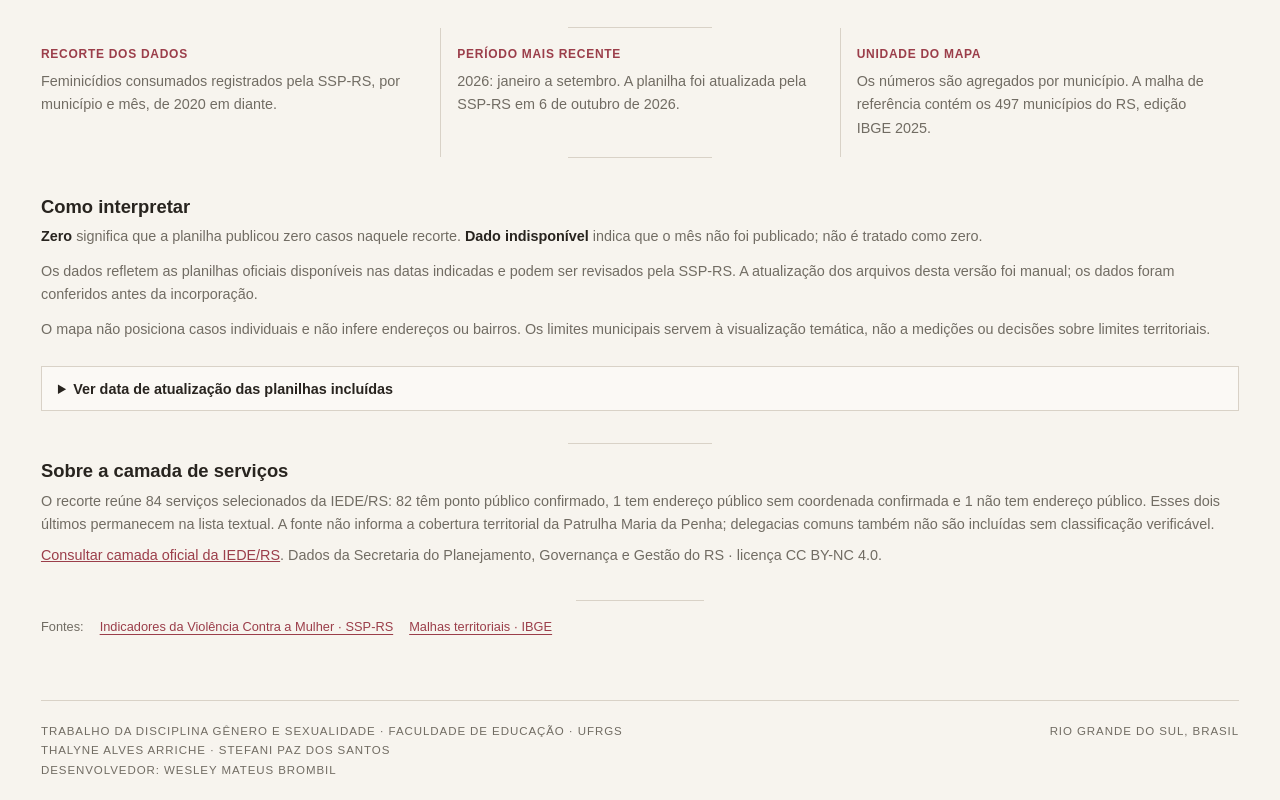
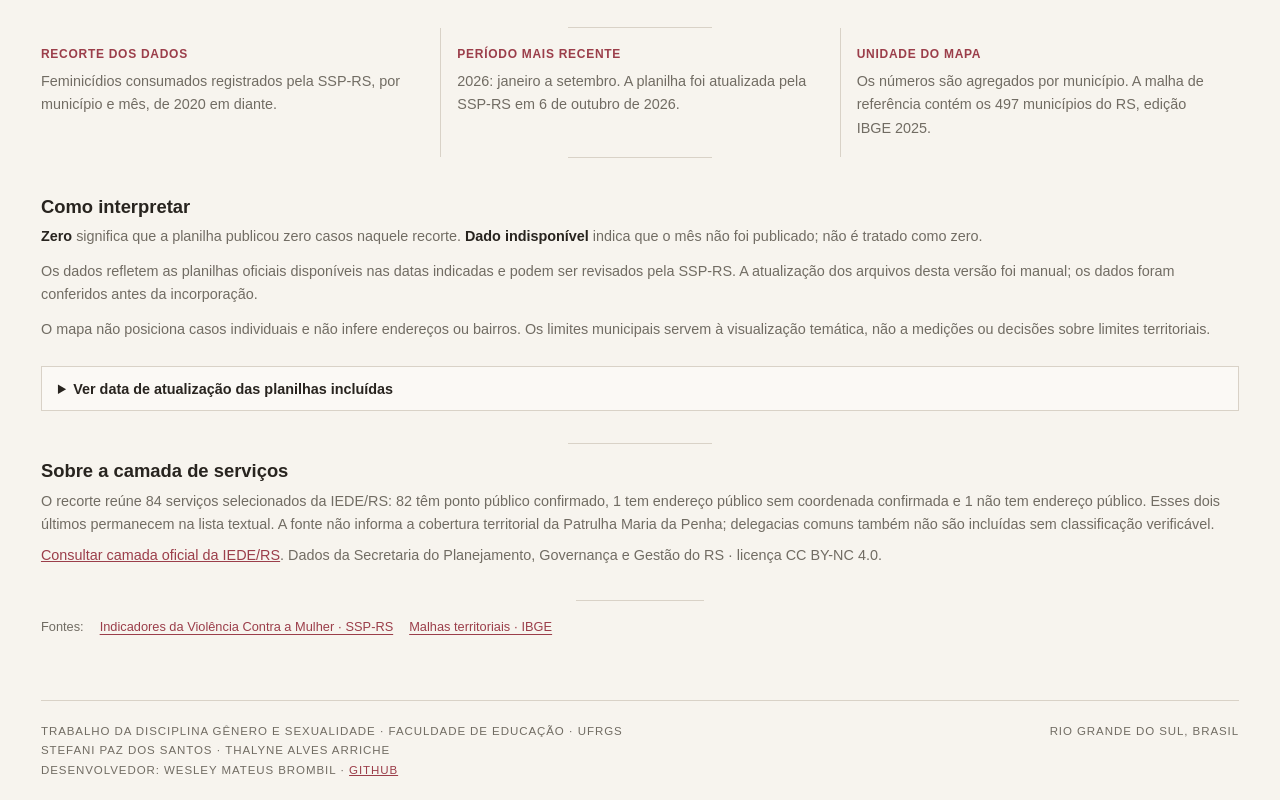
Before and after one commit to wbrombil/feminicidio-em-foco, a React (Vite) app: page / in a window 1280 px wide. Shown: the part 3967-4767 px from the top of the page. Built offline with nearby package versions, Linux system fonts and the light colour scheme.

Commit message:
feat: Ajuste de ordem

```diff
--- a/src/App.tsx
+++ b/src/App.tsx
@@ -214,8 +214,8 @@ function App() {
       <footer className="site-footer">
         <div className="credits">
           <span>Trabalho da disciplina Gênero e Sexualidade · Faculdade de Educação · UFRGS</span>
-          <span>Thalyne Alves Arriche · Stefani Paz dos Santos</span>
-          <span>Desenvolvedor: Wesley Mateus Brombil</span>
+          <span>Stefani Paz dos Santos · Thalyne Alves Arriche</span>
+          <span>Desenvolvedor: Wesley Mateus Brombil · <a href="https://github.com/wbrombil" target="_blank" rel="noreferrer">GitHub</a></span>
         </div>
         <span>Rio Grande do Sul, Brasil</span>
       </footer>
```
